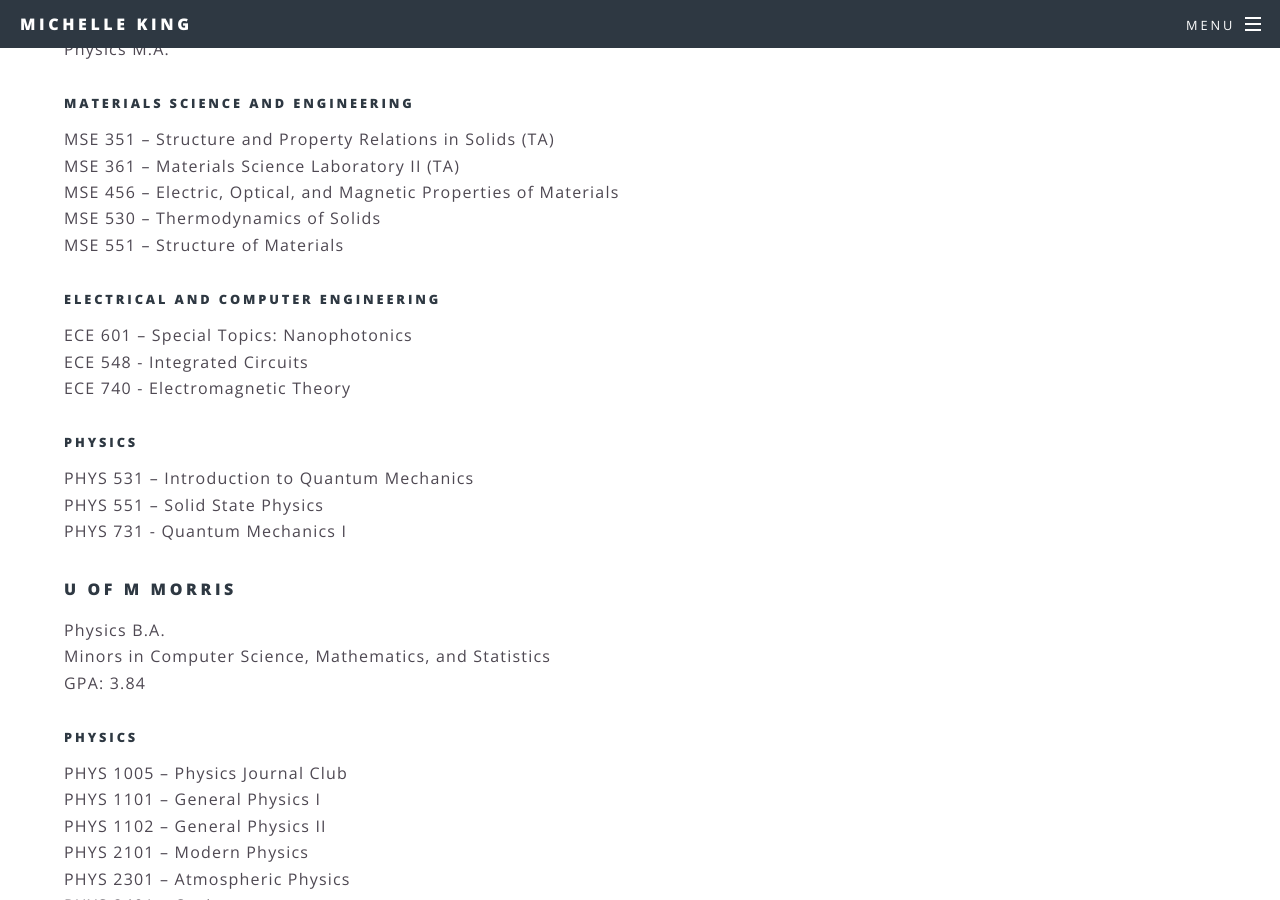
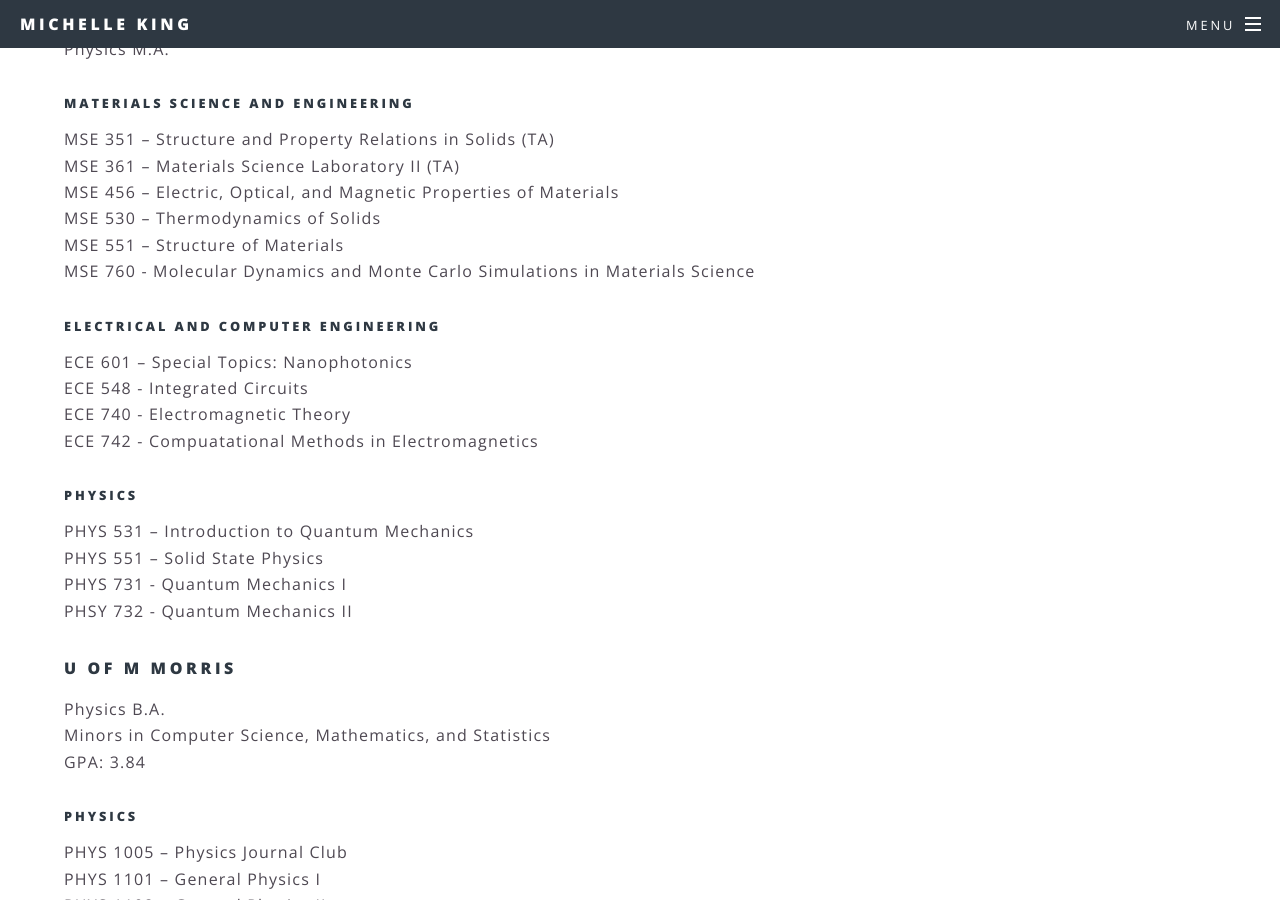
Before and after one commit to MichelleLKing/michellelking.github.io, a Jekyll site: the page built from Courses.html, in a window 1280 px wide and 900 px high, scrolled down 565 px. Built offline with Jekyll 4.4.1, drawn with Linux system fonts in a browser that asks for light colours.

Commit message:
Course Update
Updated courses in courses.html

```diff
--- a/Courses.html
+++ b/Courses.html
@@ -18,21 +18,24 @@ title: Courses
         MSE 361 – Materials Science Laboratory II (TA) </br>
         MSE 456 – Electric, Optical, and Magnetic Properties of Materials </br>
         MSE 530 – Thermodynamics of Solids </br>
-        MSE 551 – Structure of Materials
+        MSE 551 – Structure of Materials </br>
+	MSE 760 - Molecular Dynamics and Monte Carlo Simulations in Materials Science
     </p>
 
 <h5>Electrical and Computer Engineering</h5>
     <p>
         ECE 601 – Special Topics: Nanophotonics </br>
         ECE 548 - Integrated Circuits </br>
-        ECE 740 - Electromagnetic Theory
+        ECE 740 - Electromagnetic Theory </br>
+	ECE 742 - Compuatational Methods in Electromagnetics
     </p>
 
 <h5>Physics</h5>
     <p>
         PHYS 531 – Introduction to Quantum Mechanics </br>
         PHYS 551 – Solid State Physics </br>
-        PHYS 731 - Quantum Mechanics I
+        PHYS 731 - Quantum Mechanics I </br>
+	PHSY 732 - Quantum Mechanics II
     </p>
 
 <h4>U of M Morris</h4>
```
Also changed, not shown: 2 other files.
